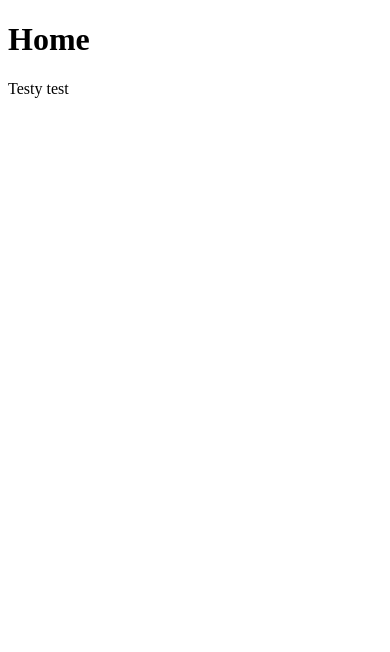
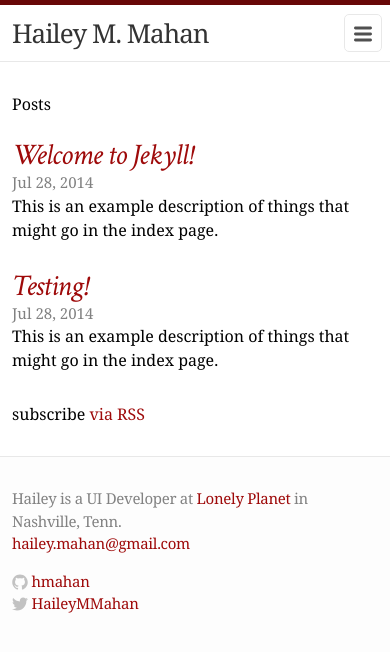
Before and after one commit to hmahan/hmahan.github.io, a Jekyll site: the page built from index.html, in a window 390 px wide. Shown: the top 652 px of the page. Built offline with Jekyll 4.4.1, drawn with Linux system fonts in a browser that asks for light colours.

Commit message:
Styling of blog theme

```diff
--- a/_config.yml
+++ b/_config.yml
@@ -1,10 +1,9 @@
 # Site settings
 title: Hailey M. Mahan
 email: hailey.mahan@gmail.com
-description: "Amazing thoughts on code, old movies, food, journalism and other amazing things."
-baseurl: "/hmahan.github.io"
+description: "Amazing thoughts about about amazing things like code, food, cocktails, old movies and journalism."
 url: "http://hmahan.github.io"
-twitter_username: haileymmahan
+twitter_username: HaileyMMahan
 github_username:  hmahan
 
 # Build settings
--- a/_includes/footer.html
+++ b/_includes/footer.html
@@ -1,3 +1,55 @@
+<footer class="site-footer">
 
-</body>
-</html>
+  <div class="wrap">
+
+    <div class="footer-col-1 column">
+      <ul>
+        <li>Hailey is a UI Developer at <a href="http://www.lonelyplanet.com">Lonely Planet</a> in Nashville, Tenn.</li>
+        <li><a href="mailto:{{ site.email }}">{{ site.email }}</a></li>
+      </ul>
+    </div>
+
+    <div class="footer-col-2 column">
+      <ul>
+        {% if site.github_username %}<li>
+          <a href="https://github.com/{{ site.github_username }}">
+            <span class="icon github">
+              <svg version="1.1" class="github-icon-svg" xmlns="http://www.w3.org/2000/svg" xmlns:xlink="http://www.w3.org/1999/xlink" x="0px" y="0px"
+                 viewBox="0 0 16 16" enable-background="new 0 0 16 16" xml:space="preserve">
+                <path fill-rule="evenodd" clip-rule="evenodd" fill="#C2C2C2" d="M7.999,0.431c-4.285,0-7.76,3.474-7.76,7.761
+                c0,3.428,2.223,6.337,5.307,7.363c0.388,0.071,0.53-0.168,0.53-0.374c0-0.184-0.007-0.672-0.01-1.32
+                c-2.159,0.469-2.614-1.04-2.614-1.04c-0.353-0.896-0.862-1.135-0.862-1.135c-0.705-0.481,0.053-0.472,0.053-0.472
+                c0.779,0.055,1.189,0.8,1.189,0.8c0.692,1.186,1.816,0.843,2.258,0.645c0.071-0.502,0.271-0.843,0.493-1.037
+                C4.86,11.425,3.049,10.76,3.049,7.786c0-0.847,0.302-1.54,0.799-2.082C3.768,5.507,3.501,4.718,3.924,3.65
+                c0,0,0.652-0.209,2.134,0.796C6.677,4.273,7.34,4.187,8,4.184c0.659,0.003,1.323,0.089,1.943,0.261
+                c1.482-1.004,2.132-0.796,2.132-0.796c0.423,1.068,0.157,1.857,0.077,2.054c0.497,0.542,0.798,1.235,0.798,2.082
+                c0,2.981-1.814,3.637-3.543,3.829c0.279,0.24,0.527,0.713,0.527,1.437c0,1.037-0.01,1.874-0.01,2.129
+                c0,0.208,0.14,0.449,0.534,0.373c3.081-1.028,5.302-3.935,5.302-7.362C15.76,3.906,12.285,0.431,7.999,0.431z"/>
+              </svg>
+            </span>
+            <span class="username">{{ site.github_username }}</span>
+          </a>
+        </li>{% endif %}
+        {% if site.twitter_username %}<li>
+          <a href="https://twitter.com/{{ site.twitter_username }}">
+            <span class="icon twitter">
+              <svg version="1.1" class="twitter-icon-svg" xmlns="http://www.w3.org/2000/svg" xmlns:xlink="http://www.w3.org/1999/xlink" x="0px" y="0px"
+                 viewBox="0 0 16 16" enable-background="new 0 0 16 16" xml:space="preserve">
+                <path fill="#C2C2C2" d="M15.969,3.058c-0.586,0.26-1.217,0.436-1.878,0.515c0.675-0.405,1.194-1.045,1.438-1.809
+                c-0.632,0.375-1.332,0.647-2.076,0.793c-0.596-0.636-1.446-1.033-2.387-1.033c-1.806,0-3.27,1.464-3.27,3.27
+                c0,0.256,0.029,0.506,0.085,0.745C5.163,5.404,2.753,4.102,1.14,2.124C0.859,2.607,0.698,3.168,0.698,3.767
+                c0,1.134,0.577,2.135,1.455,2.722C1.616,6.472,1.112,6.325,0.671,6.08c0,0.014,0,0.027,0,0.041c0,1.584,1.127,2.906,2.623,3.206
+                C3.02,9.402,2.731,9.442,2.433,9.442c-0.211,0-0.416-0.021-0.615-0.059c0.416,1.299,1.624,2.245,3.055,2.271
+                c-1.119,0.877-2.529,1.4-4.061,1.4c-0.264,0-0.524-0.015-0.78-0.046c1.447,0.928,3.166,1.469,5.013,1.469
+                c6.015,0,9.304-4.983,9.304-9.304c0-0.142-0.003-0.283-0.009-0.423C14.976,4.29,15.531,3.714,15.969,3.058z"/>
+              </svg>
+            </span>
+            <span class="username">{{ site.twitter_username }}</span>
+          </a>
+        </li>{% endif %}
+      </ul>
+    </div>
+
+  </div>
+
+</footer>
--- a/_includes/head.html
+++ b/_includes/head.html
@@ -1,8 +1,13 @@
-<!DOCTYPE html>
-<html>
-    <head>
-        <meta charset="utf-8">
-        <title>{{ page.title }}</title>
-        <link rel="stylesheet" href="{{ site.baseurl }}/css/main.css" >
-    </head>
-    <body>
+<head>
+    <meta charset="utf-8">
+    <meta http-equiv="X-UA-Compatible" content="IE=edge">
+    <title>{% if page.title %}{{ page.title }}{% else %}{{ site.title }}{% endif %}</title>
+    <meta name="viewport" content="width=device-width">
+    <meta name="description" content="{{ site.description }}">
+    <link rel="canonical" href="{{ page.url | replace:'index.html','' | prepend: site.baseurl | prepend: site.url }}">
+
+    <!-- Custom CSS -->
+    <link rel="stylesheet" href="{{ "/css/main.css" | prepend: site.baseurl }}">
+    <link href='http://fonts.googleapis.com/css?family=Crimson+Text:400italic' rel='stylesheet' type='text/css'>
+
+</head>
--- a/_layouts/default.html
+++ b/_layouts/default.html
@@ -1,7 +1,19 @@
-{% include head.html %}
+<!DOCTYPE html>
+<html>
 
-    <h1>{{ page.title }}</h1>
+  {% include head.html %}
 
-    {{ content }}
+    <body>
 
-{% include footer.html %}
+    {% include header.html %}
+
+    <div class="page-content">
+      <div class="wrap">
+      {{ content }}
+      </div>
+    </div>
+
+    {% include footer.html %}
+
+    </body>
+</html>
--- /dev/null
+++ b/_posts/2014-07-28-test-again.markdown
@@ -0,0 +1,22 @@
+---
+layout: post
+title:  "Testing!"
+date:   2014-07-28 14:46:51
+categories: test
+description: "This is an example description of things that might go in the index page."
+---
+
+Testy test
+
+> This is a test
+> of blockquotes
+
+`This is a code snippet`
+
+{% highlight JavaScript %}
+function fancyAlert(arg) {
+  if(arg) {
+    $.facebox({div:'#foo'})
+  }
+}
+{% endhighlight %}
--- a/_posts/2014-07-28-welcome-to-jekyll.markdown
+++ b/_posts/2014-07-28-welcome-to-jekyll.markdown
@@ -1,8 +1,9 @@
 ---
 layout: post
 title:  "Welcome to Jekyll!"
-date:   2014-07-28 13:27:20
+date:   2014-07-28 14:46:51
 categories: jekyll update
+description: "This is an example description of things that might go in the index page."
 ---
 
 You'll find this post in your `_posts` directory - edit this post and re-build (or run with the `-w` switch) to see your changes!
--- /dev/null
+++ b/css/main.css
@@ -0,0 +1,414 @@
+/* Base */
+/* ----------------------------------------------------------*/
+
+* {
+  margin: 0;
+  padding: 0;
+}
+
+html, body { height: 100%; }
+
+body {
+  font-family: Georgia, Times New Roman, Times, serif;
+  font-size: 16px;
+  line-height: 1.5;
+  font-weight: 300;
+  background-color: #fdfdfd;
+}
+
+h1, h2, h3, h4, h5, h6 { font-size: 100%; font-weight: 400; }
+
+a         { color: #9E0A0A; text-decoration: none; }
+a:hover   { color: #000; text-decoration: underline; }
+a:visited { color: #B40B0B; }
+
+/* Utility */
+
+.wrap:before,
+.wrap:after { content:""; display:table; }
+.wrap:after { clear: both; }
+.wrap {
+  max-width: 800px;
+  padding: 0 30px;
+  margin: 0 auto;
+  zoom: 1;
+}
+
+
+/* Layout Styles */
+/* ----------------------------------------------------------*/
+
+/* Site header */
+
+.site-header {
+  border-top: 5px solid #680707;
+  border-bottom: 1px solid #e8e8e8;
+  min-height: 56px;
+  background-color: white;
+}
+
+.site-title,
+.site-title:hover,
+.site-title:visited {
+  display: block;
+  color: #333;
+  font-size: 26px;
+  letter-spacing: -1px;
+  float: left;
+  line-height: 56px;
+  position: relative;
+  z-index: 1;
+}
+
+.site-nav {
+  float: right;
+  line-height: 56px;
+}
+
+.site-nav .menu-icon { display: none; }
+
+.site-nav .page-link {
+  margin-left: 20px;
+  color: #727272;
+  letter-spacing: -.5px;
+}
+
+/* Site footer */
+
+.site-footer {
+  border-top: 1px solid #e8e8e8;
+  padding: 30px 0;
+}
+
+.footer-heading {
+  font-size: 18px;
+  font-weight: 300;
+  letter-spacing: -.5px;
+  margin-bottom: 15px;
+}
+
+.site-footer .column { float: left; margin-bottom: 15px; }
+
+.footer-col-1 {
+  width: 270px; /*fallback*/
+  width: -webkit-calc(35% - 10px);
+  width: -moz-calc(35% - 10px);
+  width: -o-calc(35% - 10px);
+  width: calc(35% - 10px);
+  margin-right: 10px
+}
+.footer-col-2 {
+  width: 175px; /*fallback*/
+  width: -webkit-calc(23.125% - 10px);
+  width: -moz-calc(23.125% - 10px);
+  width: -o-calc(23.125% - 10px);
+  width: calc(23.125% - 10px);
+  margin-right: 10px
+}
+.footer-col-3 {
+  width: 335px; /*fallback*/
+  width: -webkit-calc(41.875%);
+  width: -moz-calc(41.875%);
+  width: -o-calc(41.875%);
+  width: calc(41.875%);
+}
+
+.site-footer ul { list-style: none; }
+
+.site-footer li,
+.site-footer p {
+  font-size: 15px;
+  letter-spacing: -.3px;
+  color: #828282;
+}
+
+.github-icon-svg,
+.twitter-icon-svg {
+  display: inline-block;
+  width: 16px;
+  height: 16px;
+  position: relative;
+  top: 3px;
+}
+
+
+/* Page Content styles */
+/* ----------------------------------------------------------*/
+
+.page-content {
+  padding: 30px 0;
+  background-color: #fff;
+}
+
+
+/* Home styles */
+/* ----------------------------------------------------------*/
+
+.home h1 { margin-bottom: 25px; }
+
+.posts { list-style-type: none; }
+
+.posts li { margin-bottom: 30px; }
+
+.posts .post-link {
+  font-size: 30px;
+  letter-spacing: -1px;
+  line-height: 1;
+  font-style: italic;
+  font-family: 'Crimson Text', Georgia, Times, serif;
+}
+
+.posts .post-date {
+  display: block;
+  font-size: 15px;
+  color: #818181;
+}
+
+
+/* Post styles */
+/* ----------------------------------------------------------*/
+
+.post-header { margin: 10px 0 30px; }
+
+.post-header h1 {
+  font-size: 42px;
+  letter-spacing: -1.75px;
+  line-height: 1;
+  font-weight: 300;
+}
+
+.post-header .meta {
+  font-size: 15px;
+  color: #818181;
+  margin-top: 5px;
+}
+
+.post-content { margin: 0 0 30px; }
+
+.post-content > * { margin: 20px 0; }
+
+
+.post-content h1,
+.post-content h2,
+.post-content h3,
+.post-content h4,
+.post-content h5,
+.post-content h6 {
+  line-height: 1;
+  font-weight: 300;
+  margin: 40px 0 20px;
+}
+
+.post-content h2 {
+  font-size: 32px;
+  letter-spacing: -1.25px;
+}
+
+.post-content h3 {
+  font-size: 26px;
+  letter-spacing: -1px;
+}
+
+.post-content h4 {
+  font-size: 20px;
+  letter-spacing: -1px;
+}
+
+.post-content blockquote {
+  border-left: 4px solid #e8e8e8;
+  padding-left: 20px;
+  font-size: 18px;
+  opacity: .6;
+  letter-spacing: -1px;
+  font-style: italic;
+  margin: 30px 0;
+}
+
+.post-content ul,
+.post-content ol { padding-left: 20px; }
+
+.post pre,
+.post code {
+  border: 1px solid #d5d5e9;
+  background-color: #eef;
+  padding: 8px 12px;
+  -webkit-border-radius: 3px;
+  -moz-border-radius: 3px;
+  border-radius: 3px;
+  font-size: 15px;
+  overflow:scroll;
+  max-width: 80%;
+  margin: 0 auto;
+}
+
+.post code { padding: 1px 5px; }
+
+.post ul,
+.post ol { margin-left: 1.35em; }
+
+.post pre code {
+  border: 0;
+  padding-right: 0;
+  padding-left: 0;
+}
+
+/* terminal */
+.post pre.terminal {
+  border: 1px solid #000;
+  background-color: #333;
+  color: #FFF;
+  -webkit-border-radius: 3px;
+  -moz-border-radius: 3px;
+  border-radius: 3px;
+}
+
+.post pre.terminal code { background-color: #333; }
+
+/* Syntax highlighting styles */
+/* ----------------------------------------------------------*/
+
+.highlight  { background: #ffffff; }
+.highlight .c { color: #999988; font-style: italic } /* Comment */
+.highlight .err { color: #a61717; background-color: #e3d2d2 } /* Error */
+.highlight .k { font-weight: bold } /* Keyword */
+.highlight .o { font-weight: bold } /* Operator */
+.highlight .cm { color: #999988; font-style: italic } /* Comment.Multiline */
+.highlight .cp { color: #999999; font-weight: bold } /* Comment.Preproc */
+.highlight .c1 { color: #999988; font-style: italic } /* Comment.Single */
+.highlight .cs { color: #999999; font-weight: bold; font-style: italic } /* Comment.Special */
+.highlight .gd { color: #000000; background-color: #ffdddd } /* Generic.Deleted */
+.highlight .gd .x { color: #000000; background-color: #ffaaaa } /* Generic.Deleted.Specific */
+.highlight .ge { font-style: italic } /* Generic.Emph */
+.highlight .gr { color: #aa0000 } /* Generic.Error */
+.highlight .gh { color: #999999 } /* Generic.Heading */
+.highlight .gi { color: #000000; background-color: #ddffdd } /* Generic.Inserted */
+.highlight .gi .x { color: #000000; background-color: #aaffaa } /* Generic.Inserted.Specific */
+.highlight .go { color: #888888 } /* Generic.Output */
+.highlight .gp { color: #555555 } /* Generic.Prompt */
+.highlight .gs { font-weight: bold } /* Generic.Strong */
+.highlight .gu { color: #aaaaaa } /* Generic.Subheading */
+.highlight .gt { color: #aa0000 } /* Generic.Traceback */
+.highlight .kc { font-weight: bold } /* Keyword.Constant */
+.highlight .kd { font-weight: bold } /* Keyword.Declaration */
+.highlight .kp { font-weight: bold } /* Keyword.Pseudo */
+.highlight .kr { font-weight: bold } /* Keyword.Reserved */
+.highlight .kt { color: #445588; font-weight: bold } /* Keyword.Type */
+.highlight .m { color: #009999 } /* Literal.Number */
+.highlight .s { color: #d14 } /* Literal.String */
+.highlight .na { color: #008080 } /* Name.Attribute */
+.highlight .nb { color: #0086B3 } /* Name.Builtin */
+.highlight .nc { color: #445588; font-weight: bold } /* Name.Class */
+.highlight .no { color: #008080 } /* Name.Constant */
+.highlight .ni { color: #800080 } /* Name.Entity */
+.highlight .ne { color: #990000; font-weight: bold } /* Name.Exception */
+.highlight .nf { color: #990000; font-weight: bold } /* Name.Function */
+.highlight .nn { color: #555555 } /* Name.Namespace */
+.highlight .nt { color: #000080 } /* Name.Tag */
+.highlight .nv { color: #008080 } /* Name.Variable */
+.highlight .ow { font-weight: bold } /* Operator.Word */
+.highlight .w { color: #bbbbbb } /* Text.Whitespace */
+.highlight .mf { color: #009999 } /* Literal.Number.Float */
+.highlight .mh { color: #009999 } /* Literal.Number.Hex */
+.highlight .mi { color: #009999 } /* Literal.Number.Integer */
+.highlight .mo { color: #009999 } /* Literal.Number.Oct */
+.highlight .sb { color: #d14 } /* Literal.String.Backtick */
+.highlight .sc { color: #d14 } /* Literal.String.Char */
+.highlight .sd { color: #d14 } /* Literal.String.Doc */
+.highlight .s2 { color: #d14 } /* Literal.String.Double */
+.highlight .se { color: #d14 } /* Literal.String.Escape */
+.highlight .sh { color: #d14 } /* Literal.String.Heredoc */
+.highlight .si { color: #d14 } /* Literal.String.Interpol */
+.highlight .sx { color: #d14 } /* Literal.String.Other */
+.highlight .sr { color: #009926 } /* Literal.String.Regex */
+.highlight .s1 { color: #d14 } /* Literal.String.Single */
+.highlight .ss { color: #990073 } /* Literal.String.Symbol */
+.highlight .bp { color: #999999 } /* Name.Builtin.Pseudo */
+.highlight .vc { color: #008080 } /* Name.Variable.Class */
+.highlight .vg { color: #008080 } /* Name.Variable.Global */
+.highlight .vi { color: #008080 } /* Name.Variable.Instance */
+.highlight .il { color: #009999 } /* Literal.Number.Integer.Long */
+
+
+/* media queries */
+/* ----------------------------------------------------------*/
+
+
+@media screen and (max-width: 750px) {
+
+  .footer-col-1 { width: 50%; }
+
+  .footer-col-2 {
+    width: 45%; /*fallback*/
+    width: -webkit-calc(50% - 10px);
+    width: -moz-calc(50% - 10px);
+    width: -o-calc(50% - 10px);
+    width: calc(50% - 10px);
+    margin-right: 0;
+  }
+
+  .site-footer .column.footer-col-3 {
+    width: auto;
+    float: none;
+    clear: both;
+  }
+
+}
+
+@media screen and (max-width: 600px) {
+
+  .wrap { padding: 0 12px; }
+
+  .site-nav {
+    position: fixed;
+    z-index: 10;
+    top: 14px; right: 8px;
+    background-color: white;
+    -webkit-border-radius: 5px;
+    -moz-border-radius: 5px;
+    border-radius: 5px;
+    border: 1px solid #e8e8e8;
+  }
+
+  .site-nav .menu-icon {
+    display: block;
+    font-size: 24px;
+    color: #505050;
+    float: right;
+    width: 36px;
+    text-align: center;
+    line-height: 36px;
+  }
+
+  .site-nav .menu-icon svg { width: 18px; height: 16px; }
+
+  .site-nav .trigger {
+    clear: both;
+    margin-bottom: 5px;
+    display: none;
+  }
+
+  .site-nav:hover .trigger { display: block; }
+
+  .site-nav .page-link {
+    display: block;
+    text-align: right;
+    line-height: 1.25;
+    padding: 5px 10px;
+    margin: 0;
+  }
+
+  .post-header h1 { font-size: 36px; }
+  .post-content h2 { font-size: 28px; }
+  .post-content h3 { font-size: 22px; }
+  .post-content h4 { font-size: 18px; }
+  .post-content blockquote { padding-left: 10px; }
+  .post-content ul,
+  .post-content ol { padding-left: 10px; }
+
+  .site-footer .column {
+    float: none;
+    clear: both;
+    width: auto;
+    margin: 0 0 15px; }
+
+}
--- a/index.html
+++ b/index.html
@@ -1,6 +1,21 @@
 ---
 layout: default
-title: Home
 ---
 
-Testy test
+<div class="home">
+
+  <h1>Posts</h1>
+
+  <ul class="posts">
+    {% for post in site.posts %}
+      <li>
+        <a class="post-link" href="{{ post.url | prepend: site.baseurl }}">{{ post.title }}</a>
+        <span class="post-date">{{ post.date | date: "%b %-d, %Y" }}</span>
+        <p class="post-description">{{ post.description }}</p>
+      </li>
+    {% endfor %}
+  </ul>
+
+  <p class="rss-subscribe">subscribe <a href="{{ "/feed.xml" | prepend: site.baseurl }}">via RSS</a></p>
+
+</div>
```
Also changed, not shown: about.md (deleted, +0 -11 lines), README.md (deleted).
